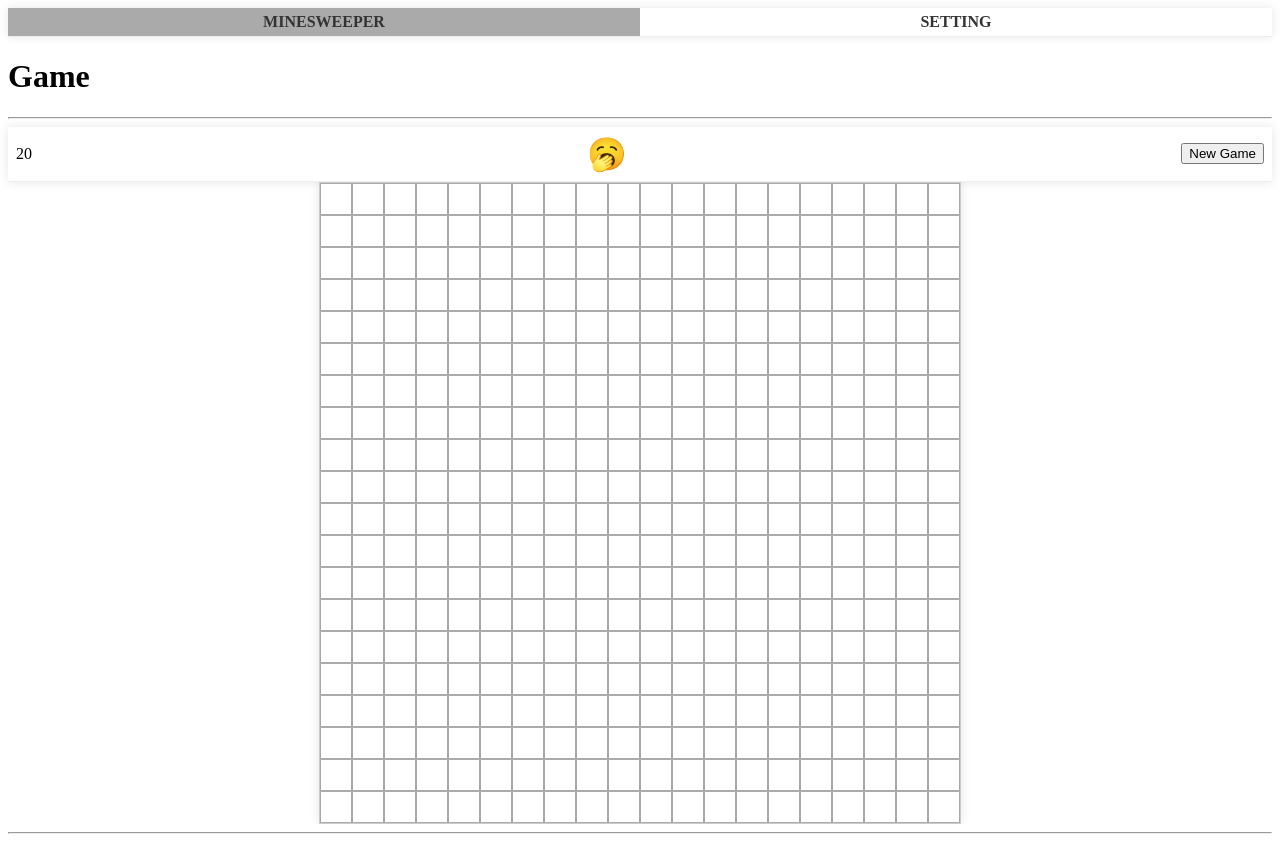
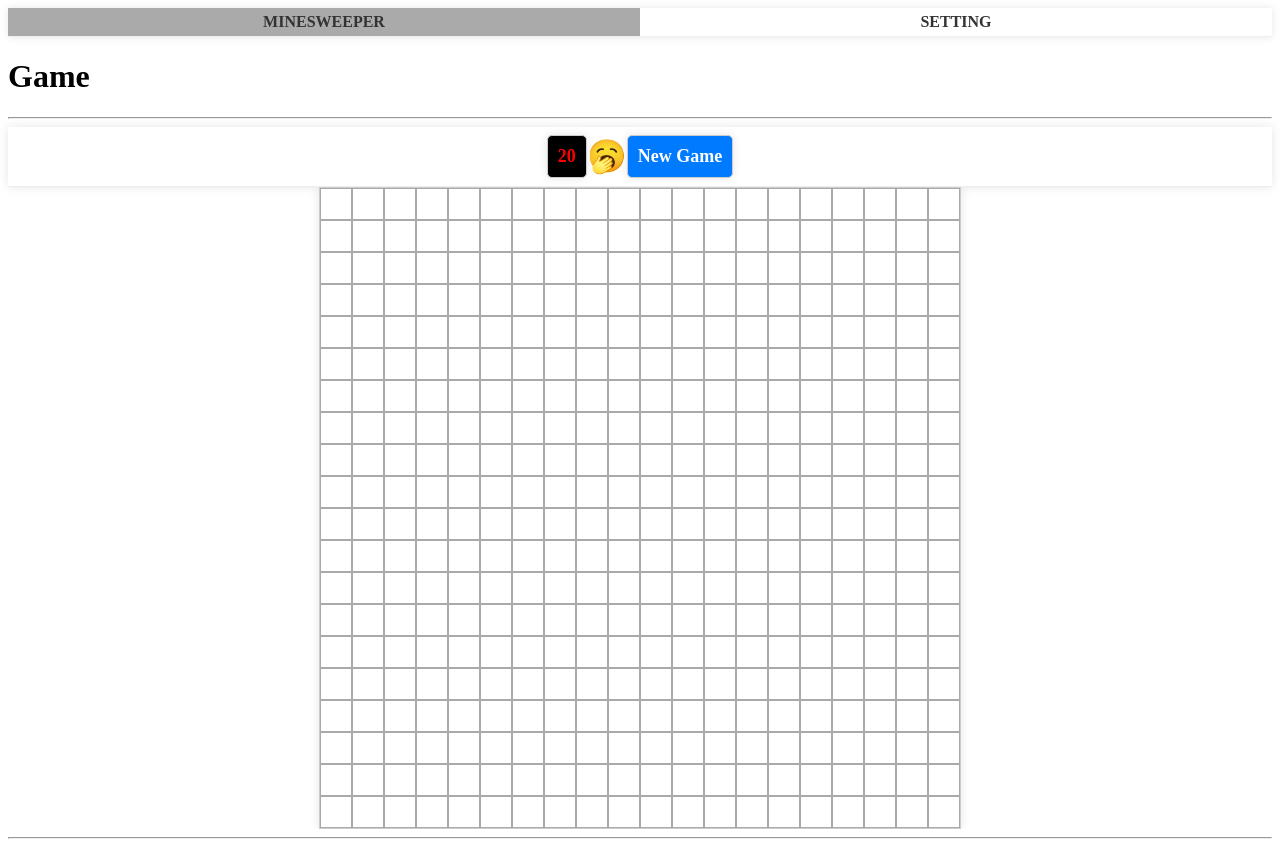
Before and after one commit to salvatorelaspata/minesweeper-vite-react, a React (Vite) app: page / in a window 1280 px wide. Built offline with nearby package versions, Linux system fonts and the light colour scheme; a web font is replaced by a local one.

Commit message:
dark mod, timer not working

```diff
--- a/index.html
+++ b/index.html
@@ -12,9 +12,6 @@
       img-src https: data: file:;
     "
     >
-    <!-- favicon png -->
-    <meta http-equiv="Content-Security-Policy" content="default-src *; style-src 'self' 'unsafe-inline'; script-src 'self' 'unsafe-inline' 'unsafe-eval' http://www.google.com">
-
     <link rel="icon" type="image/png" href="favicon.png" />
     <title>Minesweeper</title>
   </head>
--- a/src/App.css
+++ b/src/App.css
@@ -3,6 +3,14 @@
   src: local('Segment'), url(SevenSegment.woff) format('woff');
 }
 
-#root {
+body {
   font-family: 'Segment';
+  background-color: white;
 }
+
+/* implement dark theme */
+@media (prefers-color-scheme: dark) {
+  body {
+    background-color: darkgray;
+  }
+}
--- a/src/components/Cell.css
+++ b/src/components/Cell.css
@@ -14,40 +14,36 @@
   user-select: none;
 }
 
-.cell span[data-neighborCount="1"] {
+.cell span[data-neighborcount="1"] {
   color: blue;
 }
 
-.cell span[data-neighborCount="2"] {
+.cell span[data-neighborcount="2"] {
   color: green;
 }
 
-.cell span[data-neighborCount="3"] {
+.cell span[data-neighborcount="3"] {
   color: red;
 }
 
-.cell span[data-neighborCount="4"] {
+.cell span[data-neighborcount="4"] {
   color: darkblue;
 }
 
-.cell span[data-neighborCount="5"] {
+.cell span[data-neighborcount="5"] {
   color: brown;
 }
 
-.cell span[data-neighborCount="6"] {
-  color: aqua;
+.cell span[data-neighborcount="6"] {
+  color: darkcyan;
 }
 
-.cell span[data-neighborCount="7"] {
+.cell span[data-neighborcount="7"] {
   color: black;
 }
 
-.cell span[data-neighborCount="8"] {
+.cell span[data-neighborcount="8"] {
   color: gray;
-}
-
-.cell.flagged {
-  background-color: #ccc;
 }
 
 .cell span.mine {
@@ -65,3 +61,14 @@
 .cell.revealed:hover {
   background-color: #ddd;
 }
+
+.cell.flagged {
+  background-color: #ccc;
+}
+
+@media (prefers-color-scheme: dark) {
+  .cell.revealed {
+    background-color: #333;
+    border-color: white;
+  }
+}
--- a/src/components/Cell.jsx
+++ b/src/components/Cell.jsx
@@ -17,7 +17,7 @@ const Cell = ({ cell: { x, y }, onSelected, onSelectedChecked }) => {
         e.preventDefault();
         if (!_cell.isChecked) action.setFlagged(x, y);
       }}>
-      {_cell.isChecked && _cell.neighborCount && <span data-neighborCount={_cell.neighborCount}>{`${_cell.neighborCount ?? ''}`}</span>}
+      {_cell.isChecked && _cell.neighborCount && <span data-neighborcount={_cell.neighborCount}>{`${_cell.neighborCount ?? ''}`}</span>}
       {_cell.isFlagged && <span>🚩</span>}
       {_cell.isMine && _cell.isChecked && <span className='mine'></span>}
       {/* ${_cell.isMine ? ' mine' : ''} */}
--- a/src/components/Header.css
+++ b/src/components/Header.css
@@ -36,3 +36,24 @@ nav ul li a {
 nav ul li a:hover {
   background-color: #eee;
 }
+
+/* dark theme */
+@media (prefers-color-scheme: dark) {
+  nav {
+    background-color: #333;
+    border-bottom: 1px solid #555;
+    box-shadow: 0 0 10px 0 rgba(255, 255, 255, 0.1);
+  }
+
+  nav ul li.active {
+    background-color: #555;
+  }
+
+  nav ul li a {
+    color: #fff;
+  }
+
+  nav ul li a:hover {
+    background-color: #444;
+  }
+}
--- a/src/hooks/main.js
+++ b/src/hooks/main.js
@@ -1,4 +1,5 @@
 import { action } from '../store'
+import { GAME_STATUS } from '../utils/constants'
 
 // function to generate a plane of minesweeper and return it as a 2D array
 export const generatePlane = (row, column) => {
@@ -102,11 +103,11 @@ export const revealChecked = (plane, x, y) => {
   const adiacent = _getAdiacentCells(plane, x, y, true)
 
   // autocecked se tra gli adiacenti ci sono tante bandierine quante sono indicate nel neighborCount
-  console.log(adiacent.filter(c => c.isFlagged).length, plane[x][y].neighborCount)
+  // console.log(adiacent.filter(c => c.isFlagged).length, plane[x][y].neighborCount)
   if (adiacent.filter(c => c.isFlagged).length === plane[x][y].neighborCount) {
     adiacent.forEach(c => {
       if (!c.isChecked && !c.isFlagged) {
-        if (c.isMine) return action.setGameStatus('lost')
+        if (c.isMine) return action.setGameStatus(GAME_STATUS.LOST)
 
         plane[c.x][c.y].isChecked = true
 
--- a/src/pages/Game.css
+++ b/src/pages/Game.css
@@ -13,22 +13,43 @@
 
 .minesweeper-header {
   display: flex;
-  justify-content: space-between;
+  justify-content: center;
   align-items: center;
   /* width: 100%; */
   padding: 0.5rem;
   background-color: #fff;
   border-bottom: 1px solid #eee;
   box-shadow: 0 0 10px 0 rgba(0, 0, 0, 0.1);
+  font-size: large;
+  font-weight: bold;
 }
 
-.minesweeper-header .bombos {
-  display: flex;
-  align-items: center;
-}
 
 .minesweeper-header .status {
   font-size: xx-large;
+  cursor: pointer;
+  color: #fff;
+}
+
+
+.minesweeper-header .new,
+.minesweeper-header .numMines {
+  cursor: pointer;
+  border: 1px solid #ccc;
+  padding: 10px;
+  border-radius: 5px;
+  box-shadow: 0 0 10px 0 rgba(0, 0, 0, 0.1);
+  background-color: #007bff;
+  color: #fff;
+}
+
+.minesweeper-header .numMines {
+  background-color: black;
+  color: red
+}
+
+.minesweeper-header .new:hover {
+  background-color: #ccc;
 }
 
 .minesweeper .board {
@@ -41,3 +62,12 @@
 .minesweeper .board .row {
   display: flex;
 }
+
+@media (prefers-color-scheme: dark) {
+  .minesweeper-header {
+    background-color: #333;
+    border-bottom: 1px solid #555;
+    box-shadow: 0 0 10px 0 rgba(255, 255, 255, 0.1);
+    color: lightgray;
+  }
+}
--- a/src/pages/Game.jsx
+++ b/src/pages/Game.jsx
@@ -31,16 +31,17 @@ const Game = () => {
               x={colIndex}
               cell={cell}
               onSelectedChecked={() => {
-                console.log('cell is already checked')
                 action.revealChecked(rowIndex, colIndex)
               }}
               onSelected={() => {
                 const isNOTLost = game.status !== GAME_STATUS.LOST
-                if (cell.isMine) action.setGameStatus(GAME_STATUS.LOST)
+                if (cell.isMine) return action.setGameStatus(GAME_STATUS.LOST)
                 else if (!cell.isChecked && isNOTLost) action.revealCell(rowIndex, colIndex)
                 else console.log('cell is already checked')
-                isNOTLost && action.setGameStatus(GAME_STATUS.STARTED)
-                isNOTLost && action.setChecked(rowIndex, colIndex)
+                if (isNOTLost) {
+                  action.setGameStatus(GAME_STATUS.STARTED)
+                  action.setChecked(rowIndex, colIndex)
+                }
               }} />
           )
         })}
@@ -48,16 +49,17 @@ const Game = () => {
     });
   }
 
-  const _statusIcon = game.status === GAME_STATUS.WON ? '😎'
-    : game.status === GAME_STATUS.LOST ? '😒'
-      : game.status === GAME_STATUS.NOT_STARTED ? '🥱'
-        : '🙂'
+  const _statusIcon =
+    game.status === GAME_STATUS.WON ? '😎'
+      : game.status === GAME_STATUS.LOST ? '😒'
+        : game.status === GAME_STATUS.NOT_STARTED ? '🥱'
+          : '🙂'
   return (
     <>
       <div className="minesweeper-header">
-        <div className="config.numMines">{config.numMines}</div>
+        <div className="config numMines">{config.numMines}</div>
         <div className={`status ${game.status}`}>{_statusIcon}</div>
-        <button onClick={() => { action.setGameStatus('started'); _generate() }}>New Game</button>
+        <div className="new" onClick={() => { action.setGameStatus('started'); _generate() }}>New Game</div>
       </div>
       <div className="minesweeper">
         <div className="board">{renderBoard()}</div>
--- a/src/pages/Settings.css
+++ b/src/pages/Settings.css
@@ -17,6 +17,7 @@
   padding: 20px;
   border: 1px solid #ccc;
   border-radius: 5px;
+  background-color: lightgray;
 }
 
 /* Style the conteinero of label and input */
--- a/src/store.js
+++ b/src/store.js
@@ -29,7 +29,7 @@ export const action = {
     revealChecked(store.game.plane, row, col)
   },
   setGameStatus (status) {
-    if (status === 'lost' || status === 'won') {
+    if (status === GAME_STATUS.LOST || status === GAME_STATUS.WON) {
       store.game.plane.forEach(row => {
         row.forEach(cell => {
           cell.isChecked = true
@@ -54,9 +54,9 @@ export const action = {
         if (!cell.isChecked) count++
       })
     })
-    console.log(count, store.config.numMines)
+
     if (count === store.config.numMines) {
-      action.setGameStatus('won')
+      action.setGameStatus(GAME_STATUS.WON)
     }
   }
 }
```
Also changed, not shown: src/hooks/useTimer.js (added, +25 -0 lines), src/pages/ErrorPage.jsx (+1 -6 lines), 1 other file (tests, documents, lock files or other folders).
